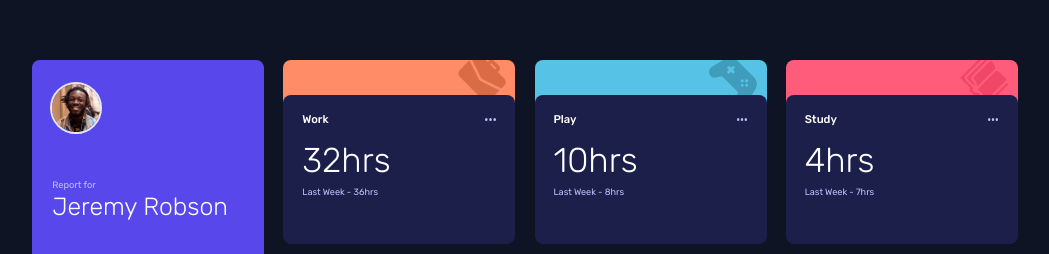
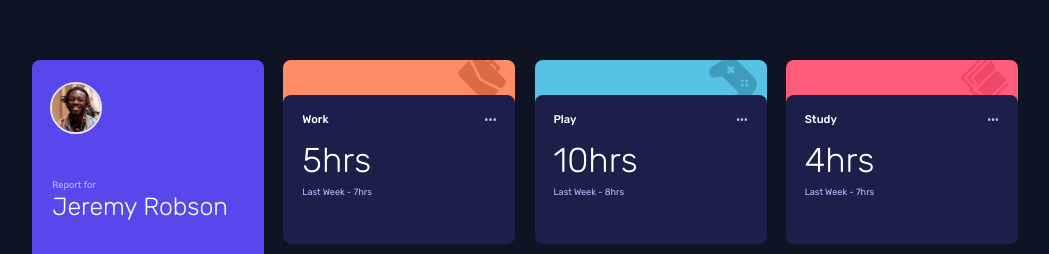
Before and after one commit to pkthunder87/time-tracker, a React (Vite) app: page / in a window 1280 px wide. Shown: the part 146-400 px from the top of the page, without its empty margins (115-1164 px from the left). Built offline with nearby package versions, Linux system fonts and the light colour scheme.

Commit message:
Feat: Add hours display using json data based on display

```diff
--- a/src/components/AppLayout.jsx
+++ b/src/components/AppLayout.jsx
@@ -7,7 +7,12 @@ import dataJSON from './data.json';
 function AppLayout() {
   const [durationDisplay, setDurationDisplay] = useState('daily');
 
-  console.log(dataJSON[0].timeframes.daily.current);
+  const workDuration =
+    durationDisplay === 'daily'
+      ? dataJSON[0].timeframes.daily
+      : durationDisplay === 'weekly'
+        ? dataJSON[0].timeframes.weekly
+        : dataJSON[0].timeframes.monthly;
 
   return (
     <div className=" grid gap-6 text-white sm:h-[48.5dvh] sm:w-[77dvw] sm:grid-cols-4 sm:grid-rows-2 sm:gap-[1.2rem]">
@@ -20,8 +25,8 @@ function AppLayout() {
         activityIcon="icon-work.svg"
         activityColor="bg-primary-light-orange"
         activity="Work"
-        currentDuration="32"
-        previousDuration="36"
+        currentDuration={workDuration.current}
+        previousDuration={workDuration.previous}
       />
 
       <TimeBox
```
